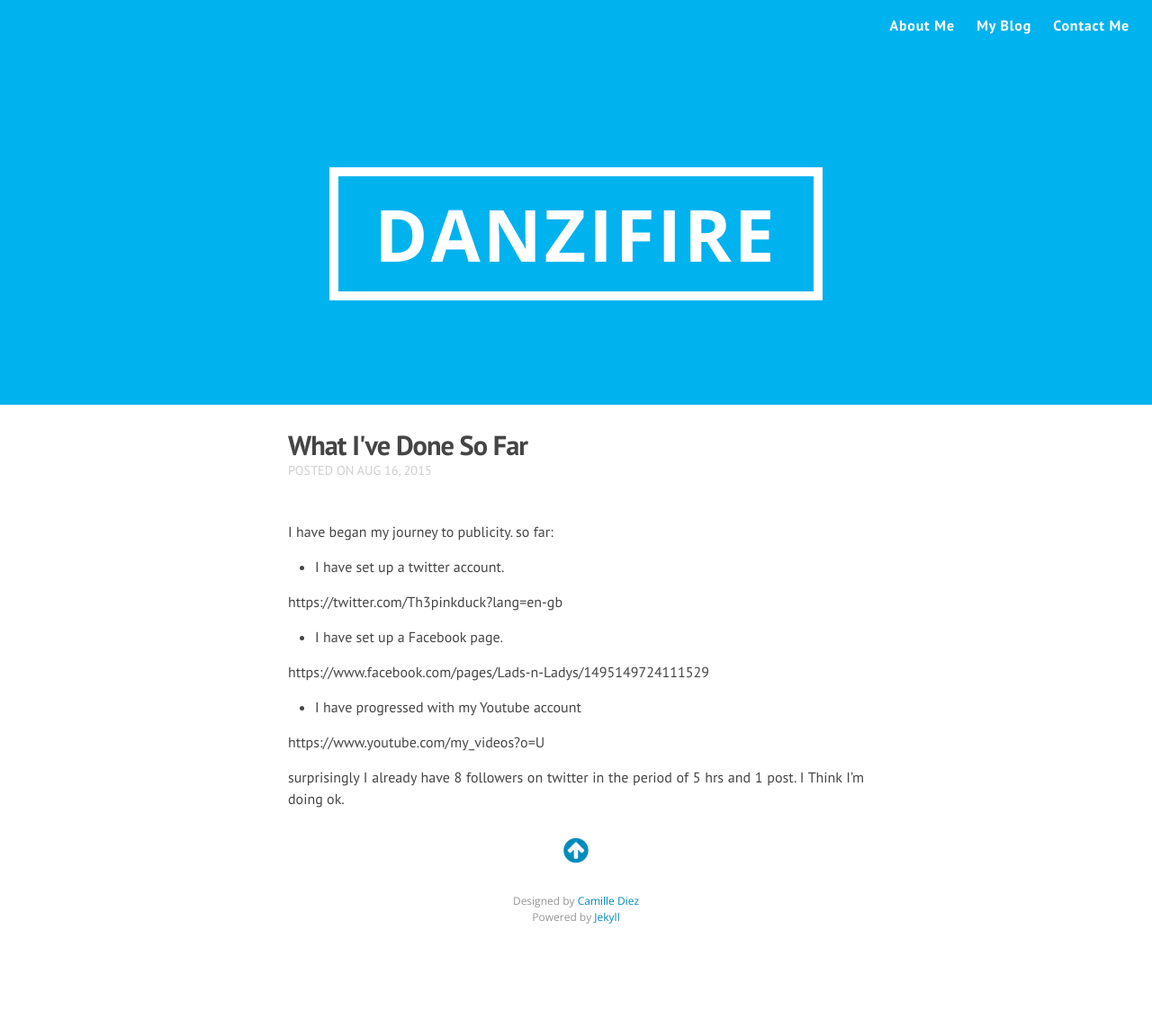
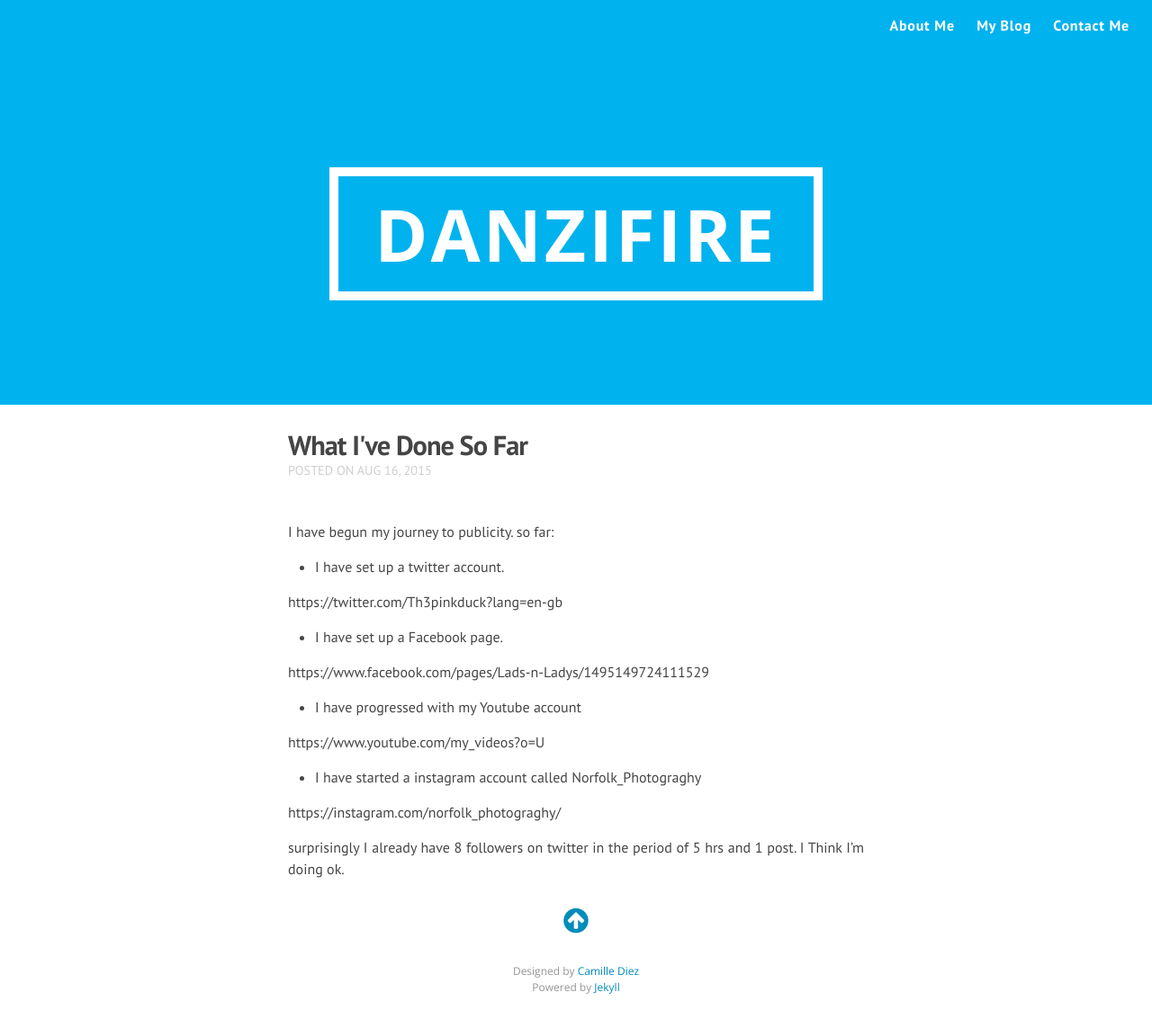
Before and after one commit to danzifire/danzifire.github.io, a Jekyll site: the page built from _posts/2015-05-16-accomplish.md, in a window 1280 px wide. Shown: the whole page at 90% size. Built offline with Jekyll 4.4.1, drawn with Linux system fonts in a browser that asks for light colours; nearby versions of some CDN libraries; Markdown is read by kramdown in place of the engine named in the settings; before the commit the page ends 1065 px from its top, so only the background shows below that.

Commit message:
edit accomplish.md

```diff
--- a/_posts/2015-05-16-accomplish.md
+++ b/_posts/2015-05-16-accomplish.md
@@ -4,7 +4,7 @@ title: What I've Done So Far
 date: 2015-08-16
 categories:
 ---
-I have began my journey to publicity. so far:
+I have begun my journey to publicity. so far:
 
 + I have set up a twitter account.
 
@@ -18,4 +18,8 @@ https://www.facebook.com/pages/Lads-n-Ladys/1495149724111529
 
 https://www.youtube.com/my_videos?o=U
 
++ I have started a instagram account called Norfolk_Photograghy
+
+https://instagram.com/norfolk_photograghy/
+
 surprisingly I already have 8 followers on twitter in the period of 5 hrs and 1 post. I Think I'm doing ok.
```
